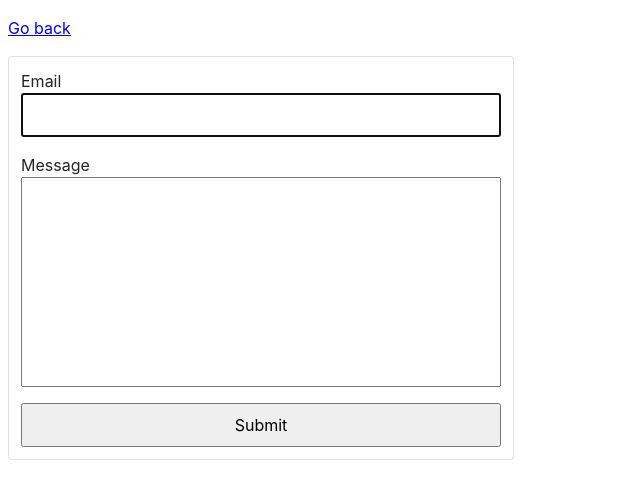
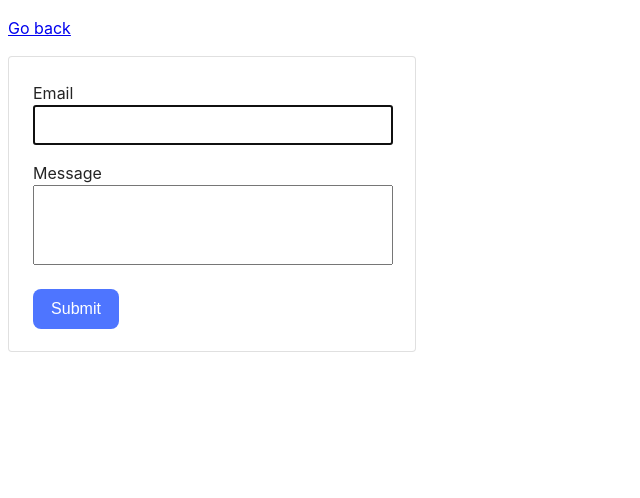
Before and after one commit to Alla10475/goit-js-hw-09, a website built with Vite: page src/2-form.html in a window 1280 px wide. Shown: the whole page, without its empty margins (0-640 px from the left). Built offline with nearby package versions, Linux system fonts and the light colour scheme.

Commit message:
update 2-form.css

```diff
--- a/src/css/2-form.css
+++ b/src/css/2-form.css
@@ -1,8 +1,9 @@
 .feedback-form {
   display: flex;
   flex-direction: column;
-  max-width: 480px;
-  padding: 12px;
+  max-width: 408px;
+  height: 296px;
+  padding: 24px;
   background-color: #fff;
   border: 1px solid rgba(0, 0, 0, 0.12);
   border-radius: 4px;
@@ -15,17 +16,42 @@
 }
 
 .feedback-form button {
-  padding: 8px 12px;
+  /* padding: 8px 12px;
   font: inherit;
-  cursor: pointer;
+  cursor: pointer; */
+
+  margin-top: 8px;
+  width: 86px;
+  height: 40px;
+  border: none;
+  padding: 8px 16px;
+  border-radius: 8px;
+  background-color: #4e75ff;
+  color: #fff;
+  font-size: 16px;
+  font-weight: 500;
+  line-height: 1.5;
 }
 
-input,
-textarea {
-  padding: 8px;
-  font: inherit;
+.feedback-form button:hover {
+  background-color: #6c8cff;
+}
+
+input {
+  /* padding: 8px;
+  font: inherit; */
+  display: flex;
+  width: 360px;
+  height: 40px;
+  justify-content: center;
+  align-items: center;
 }
 
 textarea {
   resize: none;
+  display: flex;
+  width: 360px;
+  height: 80px;
+  justify-content: center;
+  align-items: center;
 }
--- a/src/css/common.css
+++ b/src/css/common.css
@@ -6,6 +6,10 @@
 */
 @import url('./2-form.css');
 @import url('./1-gallery.css');
+
+* {
+  box-sizing: border-box;
+}
 
 :root {
   font-family: Inter, Avenir, Helvetica, Arial, sans-serif;
```
